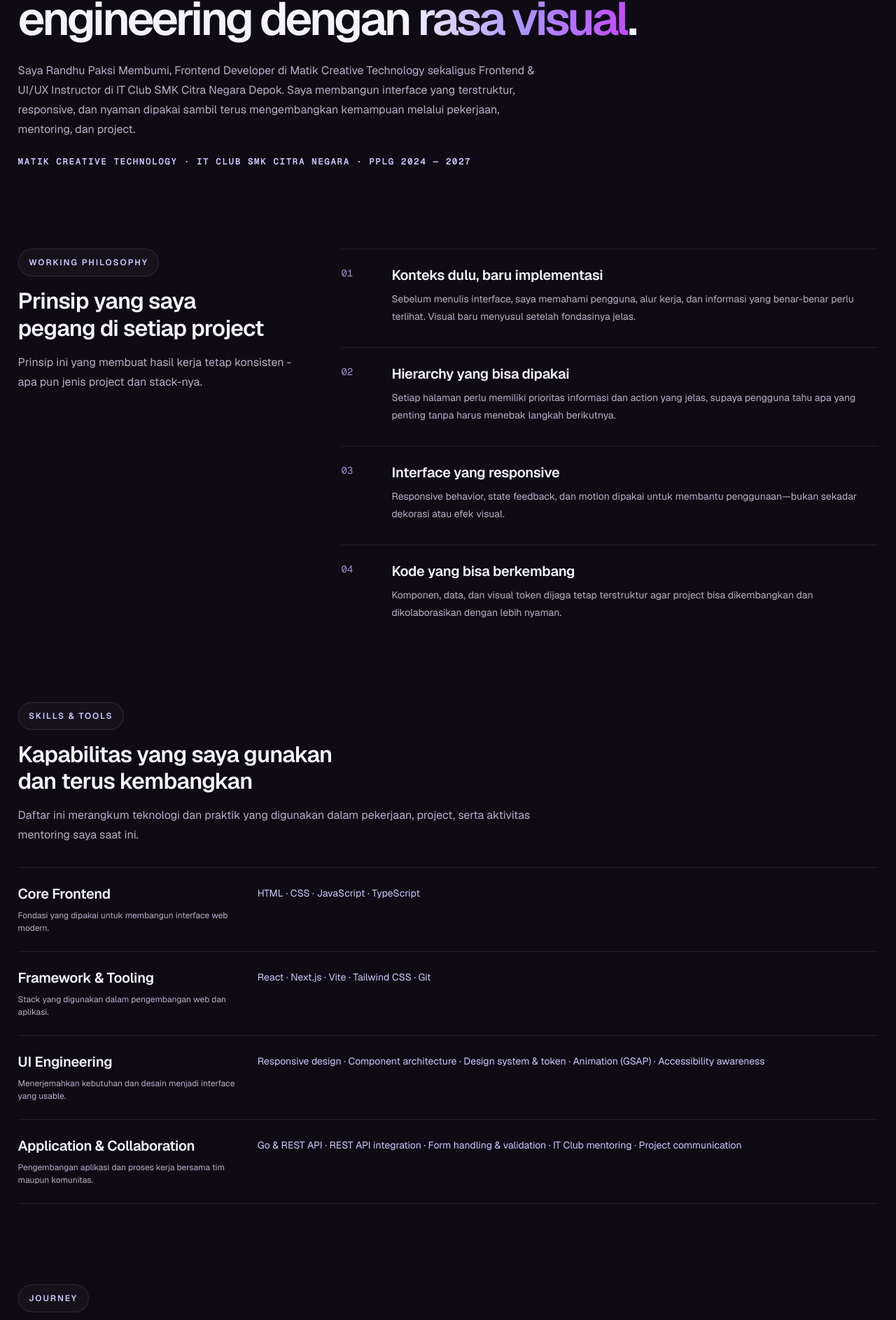
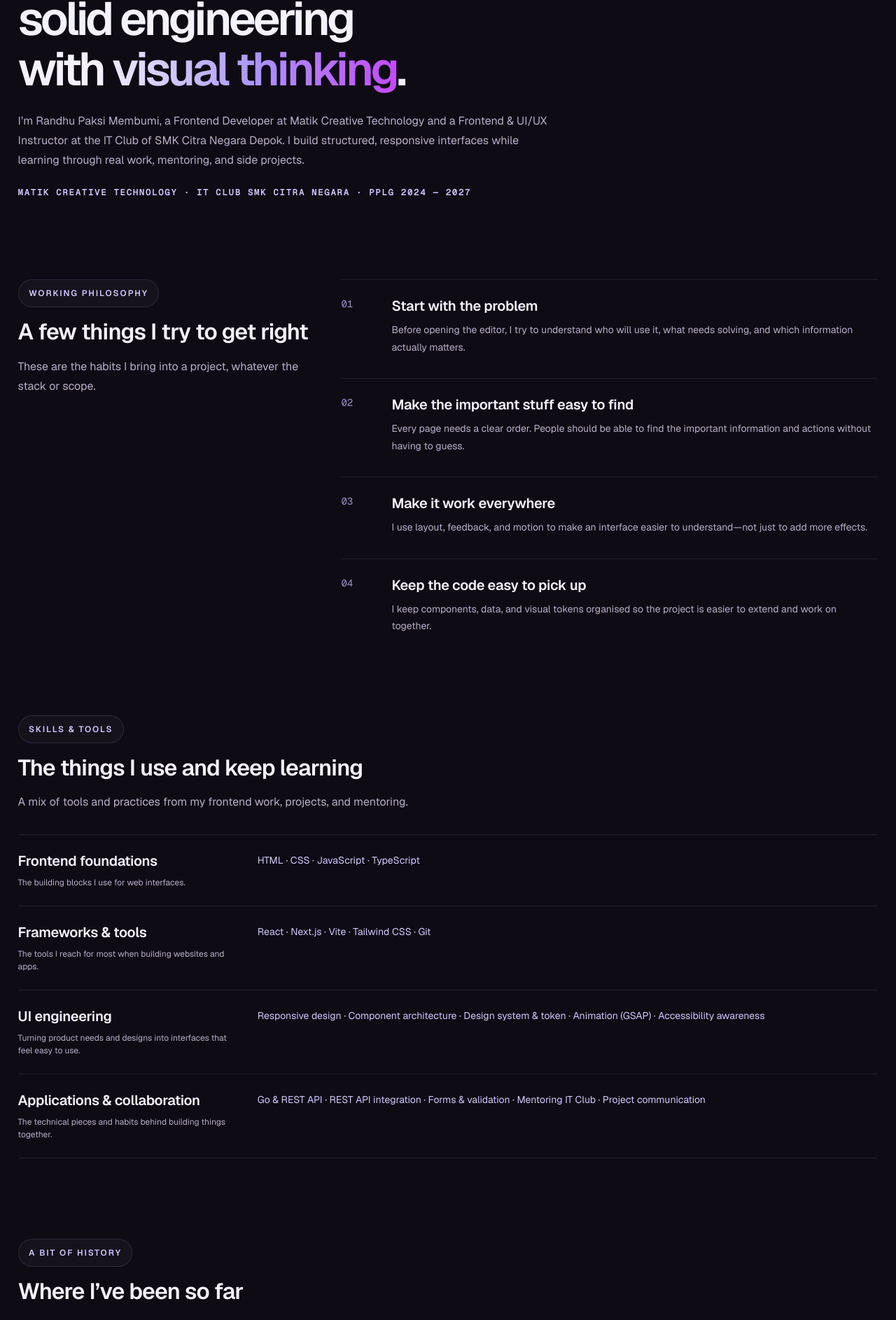
Before and after one commit to randhupaksi/rand-dev, a React (Vite) app: page /about in a window 1280 px wide. Shown: the part 298-2184 px from the top of the page at 70% size. Built offline with nearby package versions, Linux system fonts and the light colour scheme; no server answers.

Commit message:
content(about): rewrite personal story and capability copy

```diff
--- a/src/data/about.ts
+++ b/src/data/about.ts
@@ -2,41 +2,41 @@ import type { FaqItem, JourneyItem, PrincipleItem, SkillGroup } from "@/types/ab
 
 export const principles: PrincipleItem[] = [
   {
-    title: "Konteks dulu, baru implementasi",
+    title: "Start with the problem",
     description:
-      "Sebelum menulis interface, saya memahami pengguna, alur kerja, dan informasi yang benar-benar perlu terlihat. Visual baru menyusul setelah fondasinya jelas.",
+      "Before opening the editor, I try to understand who will use it, what needs solving, and which information actually matters.",
   },
   {
-    title: "Hierarchy yang bisa dipakai",
+    title: "Make the important stuff easy to find",
     description:
-      "Setiap halaman perlu memiliki prioritas informasi dan action yang jelas, supaya pengguna tahu apa yang penting tanpa harus menebak langkah berikutnya.",
+      "Every page needs a clear order. People should be able to find the important information and actions without having to guess.",
   },
   {
-    title: "Interface yang responsive",
+    title: "Make it work everywhere",
     description:
-      "Responsive behavior, state feedback, dan motion dipakai untuk membantu penggunaan—bukan sekadar dekorasi atau efek visual.",
+      "I use layout, feedback, and motion to make an interface easier to understand—not just to add more effects.",
   },
   {
-    title: "Kode yang bisa berkembang",
+    title: "Keep the code easy to pick up",
     description:
-      "Komponen, data, dan visual token dijaga tetap terstruktur agar project bisa dikembangkan dan dikolaborasikan dengan lebih nyaman.",
+      "I keep components, data, and visual tokens organised so the project is easier to extend and work on together.",
   },
 ];
 
 export const skillGroups: SkillGroup[] = [
   {
-    title: "Core Frontend",
-    description: "Fondasi yang dipakai untuk membangun interface web modern.",
+    title: "Frontend foundations",
+    description: "The building blocks I use for web interfaces.",
     items: ["HTML", "CSS", "JavaScript", "TypeScript"],
   },
   {
-    title: "Framework & Tooling",
-    description: "Stack yang digunakan dalam pengembangan web dan aplikasi.",
+    title: "Frameworks & tools",
+    description: "The tools I reach for most when building websites and apps.",
     items: ["React", "Next.js", "Vite", "Tailwind CSS", "Git"],
   },
   {
-    title: "UI Engineering",
-    description: "Menerjemahkan kebutuhan dan desain menjadi interface yang usable.",
+    title: "UI engineering",
+    description: "Turning product needs and designs into interfaces that feel easy to use.",
     items: [
       "Responsive design",
       "Component architecture",
@@ -46,13 +46,13 @@ export const skillGroups: SkillGroup[] = [
     ],
   },
   {
-    title: "Application & Collaboration",
-    description: "Pengembangan aplikasi dan proses kerja bersama tim maupun komunitas.",
+    title: "Applications & collaboration",
+    description: "The technical pieces and habits behind building things together.",
     items: [
       "Go & REST API",
       "REST API integration",
-      "Form handling & validation",
-      "IT Club mentoring",
+      "Forms & validation",
+      "Mentoring IT Club",
       "Project communication",
     ],
   },
@@ -65,7 +65,7 @@ export const journeyItems: JourneyItem[] = [
     title: "Frontend Developer",
     organization: "Matik Creative Technology",
     description:
-      "Mengembangkan website dan aplikasi dengan fokus pada interface modern, responsive, dan terstruktur menggunakan Next.js, React, TypeScript, serta JavaScript.",
+      "Building websites and apps with a focus on clear, responsive interfaces using Next.js, React, TypeScript, and JavaScript.",
     kind: "work",
   },
   {
@@ -73,7 +73,7 @@ export const journeyItems: JourneyItem[] = [
     title: "Student of The Year",
     organization: "Citra Negara Awards 2026 · SMK Citra Negara Depok",
     description:
-      "Menerima penghargaan Student of The Year sebagai pengakuan atas pertumbuhan, dedikasi, kreativitas, dan kontribusi dalam perjalanan akademik.",
+      "Received the Student of The Year award as part of my growth and contribution during school.",
     kind: "award",
   },
   {
@@ -81,7 +81,7 @@ export const journeyItems: JourneyItem[] = [
     title: "Frontend & UI/UX Instructor",
     organization: "IT Club · SMK Citra Negara Depok",
     description:
-      "Membimbing anggota IT Club mempelajari frontend development dan UI/UX, termasuk fondasi web modern serta penyusunan interface yang clean dan user-friendly.",
+      "Helping IT Club members learn frontend and UI/UX, from web basics to building clearer, more comfortable interfaces.",
     kind: "mentoring",
   },
   {
@@ -89,7 +89,7 @@ export const journeyItems: JourneyItem[] = [
     title: "Software Engineering (PPLG)",
     organization: "SMK Citra Negara Depok",
     description:
-      "Menempuh pendidikan PPLG sambil mengembangkan project web dan aplikasi, dengan fokus pada frontend development, UI/UX, visual hierarchy, dan user experience.",
+      "Studying software engineering while building web and app projects, with a strong interest in frontend and UI/UX.",
     kind: "education",
   },
 ];
@@ -98,21 +98,21 @@ export const contactFaq: FaqItem[] = [
   {
     question: "Kolaborasi seperti apa yang terbuka?",
     answer:
-      "Kolaborasi frontend, website, aplikasi, dashboard UI, atau eksperimen interface yang membutuhkan implementasi modern dan perhatian pada pengalaman pengguna.",
+      "I’m open to frontend collaborations, websites, apps, dashboards, or interface experiments that need to feel clearer and easier to use.",
   },
   {
     question: "Bagaimana proses kerjanya?",
     answer:
-      "Dimulai dari memahami tujuan dan pengguna, menyusun struktur serta flow, lalu mengimplementasikan interface dan feedback. Progress dikomunikasikan bertahap agar arah tetap sejalan.",
+      "It usually starts with a conversation about the goal and the people using it. From there, I shape the structure, build the interface, and refine the feedback along the way.",
   },
   {
     question: "Tools apa yang biasa dipakai?",
     answer:
-      "React, Next.js, Vite, TypeScript, JavaScript, dan Tailwind CSS untuk frontend. Saya juga menggunakan Go dan REST API pada workflow aplikasi, serta Figma untuk desain dan handoff.",
+      "For frontend work, I mostly use React, Next.js, Vite, TypeScript, JavaScript, and Tailwind CSS. I also work with Go, REST APIs, and Figma when the project calls for it.",
   },
   {
     question: "Berapa lama respon terhadap pesan?",
     answer:
-      "Pesan biasanya dibalas di sela kegiatan sekolah, pekerjaan frontend, dan mentoring. Sertakan konteks project yang jelas supaya diskusinya langsung produktif.",
+      "I usually reply between school, frontend work, and mentoring. A little context about your project helps us get to the useful part faster.",
   },
 ];
--- a/src/pages/about-page.tsx
+++ b/src/pages/about-page.tsx
@@ -24,7 +24,7 @@ const journeyIconMap = {
 export default function AboutPage() {
   usePageMeta(
     "About - Randhu Paksi Membumi",
-    "Pengalaman, cara berpikir, skill, dan perjalanan Randhu Paksi Membumi sebagai Frontend Developer.",
+    "A closer look at how Randhu Paksi Membumi works as a Frontend Developer.",
   );
 
   const scopeRef = useReveal<HTMLDivElement>();
@@ -35,23 +35,23 @@ export default function AboutPage() {
       <section className="section-shell-compact">
         <div className="content-stack-md max-w-4xl">
           <div data-reveal className="section-eyebrow">
-            About Me
+            About
           </div>
           <h1
             data-reveal
             className="type-h1"
           >
-            Menggabungkan struktur engineering dengan{" "}
+            I like combining solid engineering with{" "}
             <span className="text-gradient-brand">
-              rasa visual
+              visual thinking
             </span>
             .
           </h1>
           <p data-reveal className="section-copy max-w-3xl">
-            Saya {siteIdentity.name}, {siteIdentity.role} di Matik Creative Technology
-            sekaligus Frontend & UI/UX Instructor di IT Club SMK Citra Negara Depok.
-            Saya membangun interface yang terstruktur, responsive, dan nyaman dipakai
-            sambil terus mengembangkan kemampuan melalui pekerjaan, mentoring, dan project.
+            I’m {siteIdentity.name}, a {siteIdentity.role} at Matik Creative Technology
+            and a Frontend & UI/UX Instructor at the IT Club of SMK Citra Negara Depok.
+            I build structured, responsive interfaces while learning through real work,
+            mentoring, and side projects.
           </p>
           <p data-reveal className="type-overline text-brand-soft">
             Matik Creative Technology · IT Club SMK Citra Negara · PPLG 2024 — 2027
@@ -65,11 +65,10 @@ export default function AboutPage() {
           <div data-reveal className="content-stack-sm lg:sticky lg:top-32 lg:self-start">
             <div className="section-eyebrow">Working Philosophy</div>
             <h2 className="type-h3">
-              Prinsip yang saya pegang di setiap project
+            A few things I try to get right
             </h2>
             <p className="section-copy">
-              Prinsip ini yang membuat hasil kerja tetap konsisten - apa pun jenis
-              project dan stack-nya.
+              These are the habits I bring into a project, whatever the stack or scope.
             </p>
           </div>
 
@@ -101,13 +100,12 @@ export default function AboutPage() {
       <section className="section-shell-compact">
         <div className="content-stack-lg">
           <div data-reveal className="content-stack-sm max-w-3xl">
-            <div className="section-eyebrow">Skills & Tools</div>
+            <div className="section-eyebrow">Skills & tools</div>
             <h2 className="type-h3">
-              Kapabilitas yang saya gunakan dan terus kembangkan
+              The things I use and keep learning
             </h2>
             <p className="section-copy">
-              Daftar ini merangkum teknologi dan praktik yang digunakan dalam pekerjaan,
-              project, serta aktivitas mentoring saya saat ini.
+              A mix of tools and practices from my frontend work, projects, and mentoring.
             </p>
           </div>
 
@@ -135,13 +133,12 @@ export default function AboutPage() {
       <section className="section-shell-compact">
         <div className="content-stack-lg">
           <div data-reveal className="content-stack-sm max-w-3xl">
-            <div className="section-eyebrow">Journey</div>
+            <div className="section-eyebrow">A bit of history</div>
             <h2 className="type-h3">
-              Perjalanan sejauh ini
+              Where I’ve been so far
             </h2>
             <p className="section-copy">
-              Riwayat ini memuat pengalaman, pendidikan, dan penghargaan yang sudah
-              dipublikasikan secara profesional.
+              Work, education, and an award that are part of my current journey.
             </p>
           </div>
 
@@ -193,10 +190,10 @@ export default function AboutPage() {
         >
           <div className="content-stack-xs">
             <h2 className="type-h4">
-              Ingin lihat cara berpikir ini dalam bentuk nyata?
+              Want to see how this thinking shows up in a real project?
             </h2>
             <p className="type-body-sm">
-              Jelajahi project pilihan, atau langsung mulai percakapan.
+              Take a look at the work, or start a conversation.
             </p>
           </div>
           <div className="flex flex-wrap gap-3">
@@ -204,14 +201,14 @@ export default function AboutPage() {
               to="/projects"
               className={buttonVariants({ variant: "primary", size: "md" })}
             >
-              Lihat Project
+              See the work
               <ArrowUpRight className="size-4" />
             </Link>
             <Link
               to="/contact"
               className={buttonVariants({ variant: "outline", size: "md" })}
             >
-              Hubungi Saya
+              Get in touch
               <ArrowRight className="size-4" />
             </Link>
           </div>
```
